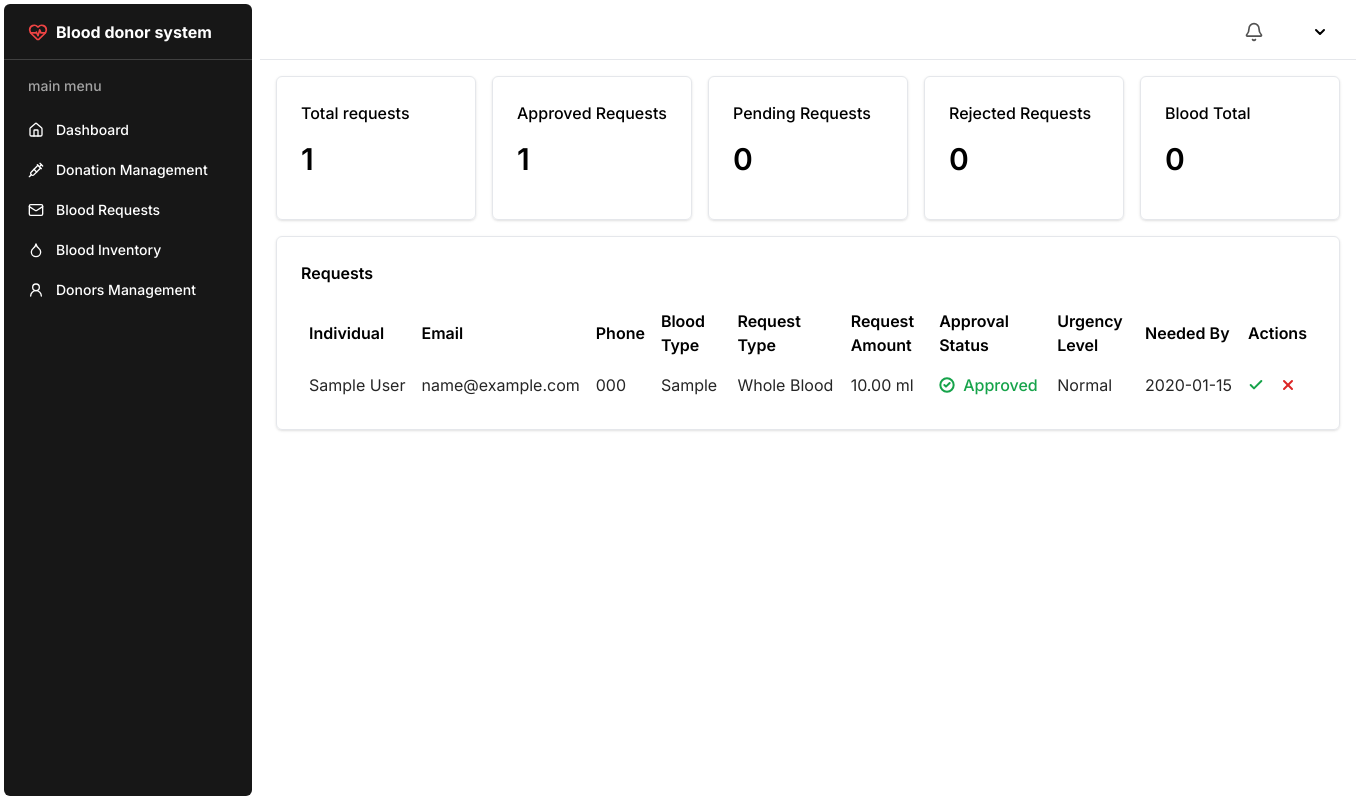
After one commit to Jeff-Maina/blood-donor-system, a Django app: page /facility/requests in a window 1360 px wide. The commit adds this page. Run offline with Django 4.2, Linux system fonts and the light colour scheme; a user stored in the database is signed in; tables that the repository leaves empty hold one stand-in row (values such as "Sample post").

Commit message:
feat: add user request facility approval/rejection logic

```diff
--- a/bloodDonorSystem/facilities/urls.py
+++ b/bloodDonorSystem/facilities/urls.py
@@ -1,9 +1,13 @@
 from django.urls import path
-from .views import dashboard_view, register_facility, awaiting_approval, complete_profile
+from . import views
 
 urlpatterns = [
-    path("dashboard/", view=dashboard_view, name='facility-dashboard'),
-    path("register/", view=register_facility, name='register-facility'),
-    path("awaiting-approval/", view=awaiting_approval, name='awaiting-approval'),
-    path("complete-profile/", view=complete_profile, name='complete-facility-profile')
+    path("dashboard/", view=views.dashboard_view, name='facility-dashboard'),
+    path("register/", view=views.register_facility, name='register-facility'),
+    path("awaiting-approval/", view=views.awaiting_approval, name='awaiting-approval'),
+    path("complete-profile/", view=views.complete_profile,
+         name='complete-facility-profile'),
+    path("requests", view=views.requests_view, name='facility-requests'),
+    path('requests/approve-request/<int:id>/',view = views.approve_request, name='approve-request'),
+    path('requests/reject-request/<int:id>/',view = views.reject_request, name='reject-request'),
 ]
--- a/bloodDonorSystem/facilities/views.py
+++ b/bloodDonorSystem/facilities/views.py
@@ -1,7 +1,7 @@
-from django.shortcuts import render, redirect
+from django.shortcuts import render, redirect, get_object_or_404
 from django.contrib.auth.decorators import login_required
 from .form import RegisterFacilityForm, ProfileFacilityForm
-from users.models import CustomUser
+from users.models import CustomUser, Request
 from .models import FacilityProfile
 from django.contrib.auth import authenticate, login, logout
 from .decorators import facility_required
@@ -13,10 +13,8 @@ from .decorators import facility_required
 def dashboard_view(request):
     user = request.user
 
-
     if user.is_superuser:
         return redirect('admin:index')
-
 
     if user.role == 'facility':
         if user.is_approved:
@@ -24,14 +22,23 @@ def dashboard_view(request):
                 profile = user.facilityprofile
                 donations = profile.donations.all()
                 total_donations = donations.count()
+                requests = profile.requests.all()
+
+                pending_requests_count = requests.filter(
+                    approval_status='pending').count()
+                total_requests = requests.count()
 
                 context = {
                     'user': user,
                     'profile': profile,
                     'donations': donations,
-                    'total_donations': total_donations
+                    'total_donations': total_donations,
+                    'pending_requests_count': pending_requests_count,
+                    'total_requests': total_requests
+
                 }
-                return render(request, 'facility/dashboard.html',context)
+
+                return render(request, 'facility/dashboard.html', context)
             else:
                 return redirect("complete-facility-profile")
         else:
@@ -98,6 +105,53 @@ def complete_profile(request):
         else:
             print(form.errors)
     else:
-        form = ProfileFacilityForm( instance=facility_profile)
+        form = ProfileFacilityForm(instance=facility_profile)
 
     return render(request, "facility/complete-profile.html", {'form': form, 'error': form.errors})
+
+
+# ! REQUESTS
+
+@login_required
+def requests_view(request):
+    user = request.user
+    profile = user.facilityprofile
+    requests = profile.requests.all()
+
+    total_requests = requests.count()
+    approved_requests_count = requests.filter(
+        approval_status='approved').count()
+    rejected_requests_count = requests.filter(
+        approval_status='rejected').count()
+    pending_requests_count = requests.filter(
+        approval_status='pending').count()
+
+    context = {
+        'requests': requests,
+        'total_requests': total_requests,
+        'approved_requests_count': approved_requests_count,
+        'rejected_requests_count': rejected_requests_count,
+        'pending_requests_count': pending_requests_count
+    }
+
+    return render(request, "facility/blood-requests.html", context)
+
+
+@login_required
+def approve_request(request, id):
+    request = get_object_or_404(Request, id=id)
+
+    request.approval_status = 'approved'
+    request.save()
+
+    return redirect('facility-requests')
+
+
+@login_required
+def reject_request(request, id):
+    request = get_object_or_404(Request, id=id)
+
+    request.approval_status = 'rejected'
+    request.save()
+
+    return redirect('facility-requests')
--- a/bloodDonorSystem/static/src/styles.css
+++ b/bloodDonorSystem/static/src/styles.css
@@ -606,6 +606,10 @@ video {
   right: 0.5rem;
 }
 
+.right-full {
+  right: 100%;
+}
+
 .top-0 {
   top: 0px;
 }
@@ -717,6 +721,15 @@ video {
   height: 1.75rem;
 }
 
+.size-8 {
+  width: 2rem;
+  height: 2rem;
+}
+
+.h-10 {
+  height: 2.5rem;
+}
+
 .h-14 {
   height: 3.5rem;
 }
@@ -741,10 +754,6 @@ video {
   height: 24rem;
 }
 
-.h-\[80vh\] {
-  height: 80vh;
-}
-
 .h-full {
   height: 100%;
 }
@@ -765,6 +774,10 @@ video {
   max-height: 85vh;
 }
 
+.w-16 {
+  width: 4rem;
+}
+
 .w-2\/4 {
   width: 50%;
 }
@@ -793,16 +806,20 @@ video {
   width: 500px;
 }
 
-.w-\[700px\] {
-  width: 700px;
-}
-
 .w-\[85px\] {
   width: 85px;
 }
 
 .w-full {
   width: 100%;
+}
+
+.w-44 {
+  width: 11rem;
+}
+
+.w-36 {
+  width: 9rem;
 }
 
 .\!min-w-fit {
@@ -880,6 +897,10 @@ video {
   grid-template-columns: repeat(4, minmax(0, 1fr));
 }
 
+.grid-cols-5 {
+  grid-template-columns: repeat(5, minmax(0, 1fr));
+}
+
 .flex-col {
   flex-direction: column;
 }
@@ -983,6 +1004,11 @@ video {
 
 .border-t {
   border-top-width: 1px;
+}
+
+.border-black {
+  --tw-border-opacity: 1;
+  border-color: rgb(0 0 0 / var(--tw-border-opacity));
 }
 
 .border-neutral-200 {
@@ -1514,6 +1540,11 @@ textarea:focus {
   background-color: rgb(37 99 235 / var(--tw-bg-opacity));
 }
 
+.hover\:bg-green-100:hover {
+  --tw-bg-opacity: 1;
+  background-color: rgb(220 252 231 / var(--tw-bg-opacity));
+}
+
 .hover\:bg-neutral-100:hover {
   --tw-bg-opacity: 1;
   background-color: rgb(245 245 245 / var(--tw-bg-opacity));
--- /dev/null
+++ b/bloodDonorSystem/templates/facility/blood-requests.html
@@ -0,0 +1,128 @@
+{% extends "facility/layout.html" %}
+
+{% block title %} Blood Donor System | Requests {% endblock %}
+
+
+{% block content %}
+
+<div class="w-full p-4 flex flex-col gap-4">
+    <div class="w-full grid grid-cols-5 gap-4">
+        <div class="w-full h-36 rounded-md shadow p-6 border">
+            <div class="flex flex-col gap-4">
+                <p class="font-medium">Total requests</p>
+                <p class="text-3xl font-semibold tracking-tight">{{ total_requests }}</p>
+            </div>
+        </div>
+        <div class="w-full h-36 rounded-md shadow p-6 border">
+            <div class="flex flex-col gap-4">
+                <p class="font-medium">Approved Requests</p>
+                <p class="text-3xl font-semibold tracking-tight">{{ approved_requests_count }}</p>
+            </div>
+        </div>
+        <div class="w-full h-36 rounded-md shadow p-6 border">
+            <div class="flex flex-col gap-4">
+                <p class="font-medium">Pending Requests</p>
+                <p class="text-3xl font-semibold tracking-tight">{{ pending_requests_count }}</p>
+            </div>
+        </div>
+        <div class="w-full h-36 rounded-md shadow p-6 border">
+            <div class="flex flex-col gap-4">
+                <p class="font-medium">Rejected Requests</p>
+                <p class="text-3xl font-semibold tracking-tight">{{ rejected_requests_count }}</p>
+            </div>
+        </div>
+        <div class="w-full h-36 rounded-md shadow p-6 border">
+            <div class="flex flex-col gap-4">
+                <p class="font-medium">Blood Total</p>
+                <p class="text-3xl font-semibold tracking-tight">{{ rejected_requests_count }}</p>
+            </div>
+        </div>
+
+
+    </div>
+
+    <div class="w-full col-span-2 rounded-md shadow p-6 border flex flex-col gap-4 ">
+        <h1 class="font-semibold">Requests</h1>
+        <div class="w-full">
+            <table class="w-full">
+                <thead>
+                    <tr class="">
+                        <th class="p-2 text-left font-semibold">Individual</th>
+                        <th class="p-2 text-left font-semibold">Email</th>
+                        <th class="p-2 text-left font-semibold">Phone</th>
+                        <th class="p-2 text-left font-semibold">Blood Type</th>
+                        <th class="p-2 text-left font-semibold">Request Type</th>
+                        <th class="p-2 text-left font-semibold">Request Amount</th>
+                        <th class="p-2 text-left font-semibold">Approval Status</th>
+                        <th class="p-2 text-left font-semibold">Urgency Level</th>
+                        <th class="p-2 text-left font-semibold">Needed By</th>
+                        <th class="p-2 text-left font-semibold">Actions</th>
+                    </tr>
+                </thead>
+                <tbody>
+                    {% for request in requests %}
+                    <tr>
+                        <td class="p-2  truncate text-neutral-800">{{ request.user.firstname }}
+                            {{request.user.lastname}}</td>
+                        <td class="p-2  truncate text-neutral-800">{{ request.user.user.email }}</td>
+                        <td class="p-2  truncate text-neutral-800">{{ request.user.phone }}</td>
+                        <td class="p-2  truncate text-neutral-800">{{ request.user.blood_group }}</td>
+                        <td class="p-2  truncate text-neutral-800 capitalize">{{ request.request_type }}</td>
+                        <td class="p-2  truncate text-neutral-800">{{ request.request_amount }} ml</td>
+                        <td class="p-2  truncate text-neutral-800">
+                            {% if request.approval_status == 'pending' %}
+                            <div class="text-purple-600 flex items-center  gap-2 font-medium">
+                                <i data-lucide="clock" class=" size-4" stroke-width="3"></i>
+                                <span>Pending</span>
+                            </div>
+                            {% elif request.approval_status == 'approved' %}
+                            <div class="text-green-600 flex items-center  gap-2 font-medium">
+                                <i data-lucide="circle-check" class="size-4" stroke-width="3"></i>
+                                <span>Approved</span>
+                            </div>
+                            {% elif request.approval_status == 'rejected' %}
+                            <div class="text-red-600 flex items-center  gap-2 font-medium">
+                                <i data-lucide="circle-x" class=" size-4" stroke-width="3"></i>
+                                <span>Rejected</span>
+                            </div>
+                            {% endif %}
+                        </td>
+                        <td class="p-2  truncate text-neutral-800 capitalize">{{ request.urgency_level }}</td>
+                        <td class="p-2  truncate text-neutral-800 capitalize">{{ request.needed_by|date:'Y-m-d' }}</td>
+                        <td class=" w-16 flex items-center justify-center h-10">
+                            <a href="{% url 'approve-request' request.id %}">
+                                <button
+                                    class="size-8 actions-btn group/button relative  aspect-square rounded  hover:bg-green-100 text-green-600 flex items-center justify-center   p-2 ">
+                                    <div
+                                        class="absolute bottom-[120%] pointer-events-none opacity-0 group-hover/button:opacity-100  py-1 px-3 left-2/4 -translate-x-2/4 text-sm font-medium translate-y-2 group-hover/button:translate-y-0 transition-all duration-100 bg-white text-black border shadow rounded-md">
+                                        approve </div>
+                                    <i data-lucide="check" class="size-5" stroke-width="3"></i>
+                                </button>
+                            </a>
+
+                            <a href="{% url 'reject-request' request.id %}">
+                                <button
+                                    class="size-8 actions-btn group/button relative  aspect-square rounded  hover:bg-red-100 text-red-600 flex items-center justify-center   p-2 ">
+                                    <div
+                                        class="absolute bottom-[120%] pointer-events-none opacity-0 group-hover/button:opacity-100  py-1 px-3 left-2/4 -translate-x-2/4 text-sm font-medium translate-y-2 group-hover/button:translate-y-0 transition-all duration-100 bg-white text-black border shadow rounded-md">
+                                        Reject </div>
+                                    <i data-lucide="x" class="size-5" stroke-width="3"></i>
+                                </button>
+                            </a>
+
+                        </td>
+                    </tr>
+                    {% endfor %}
+                </tbody>
+            </table>
+        </div>
+    </div>
+</div>
+
+{% endblock %}
+
+{% block scripts %}
+
+
+
+{% endblock %}
--- a/bloodDonorSystem/templates/facility/layout.html
+++ b/bloodDonorSystem/templates/facility/layout.html
@@ -50,7 +50,7 @@
                     </div>
 
                     <div>
-                        <a href="{% url 'requests' %}"
+                        <a href="{% url 'facility-requests' %}"
                             class="flex items-center gap-3 text-white text-sm p-2 rounded-md hover:bg-blue-600 hover:font-medium">
                             <i data-lucide="Mail" class="size-4"></i>
                             <span class="font-medium">Blood Requests</span>
@@ -128,6 +128,9 @@
 
     <script src="https://unpkg.com/lucide@latest"></script>
     <script>
+        lucide.createIcons();
+
+
         document.getElementById("dropdown-trigger").addEventListener("click", function (event) {
             event.stopPropagation();
             document.getElementById("dropdown-menu").classList.toggle("hidden");
@@ -154,7 +157,6 @@
             }
         });
 
-        lucide.createIcons();
     </script>
 
     {% block scripts %}
--- a/bloodDonorSystem/templates/user/dashboard.html
+++ b/bloodDonorSystem/templates/user/dashboard.html
@@ -17,19 +17,19 @@
         <div class="w-full h-36 rounded-md shadow p-6 border">
             <div class="flex flex-col gap-4">
                 <p class="font-medium">Total requests</p>
-                <p class="text-5xl font-semibold tracking-tight">20</p>
+                <p class="text-5xl font-semibold tracking-tight">{{ total_requests }}</p>
             </div>
         </div>
         <div class="w-full h-36 rounded-md shadow p-6 border">
             <div class="flex flex-col gap-4">
                 <p class="font-medium">Pending requests</p>
-                <p class="text-5xl font-semibold tracking-tight">20</p>
+                <p class="text-5xl font-semibold tracking-tight">{{ pending_requests_count }}</p>
             </div>
         </div>
         <div class="w-full h-36 rounded-md shadow p-6 border">
             <div class="flex flex-col gap-4">
                 <p class="font-medium">Rejected requests</p>
-                <p class="text-5xl font-semibold tracking-tight">20</p>
+                <p class="text-5xl font-semibold tracking-tight">{{ rejected_requests_count }}</p>
             </div>
         </div>
     </div>
--- a/bloodDonorSystem/users/models.py
+++ b/bloodDonorSystem/users/models.py
@@ -180,4 +180,4 @@ class Request(models.Model):
     updated_at = models.DateTimeField(auto_now=True)
 
     def __str__(self):
-        return f"Request by {self.user} for {self.blood_type} ({self.amount} ml)"
+        return f"Request by {self.user} on {self.created_at.date()} ({self.request_amount} ml)"
```
Also changed, not shown: bloodDonorSystem/facilities/models.py (+21 -0 lines), bloodDonorSystem/templates/facility/dashboard.html (+4 -4 lines), bloodDonorSystem/users/views.py (+13 -2 lines), bloodDonorSystem/facilities/migrations/0004_inventory.py (added).
